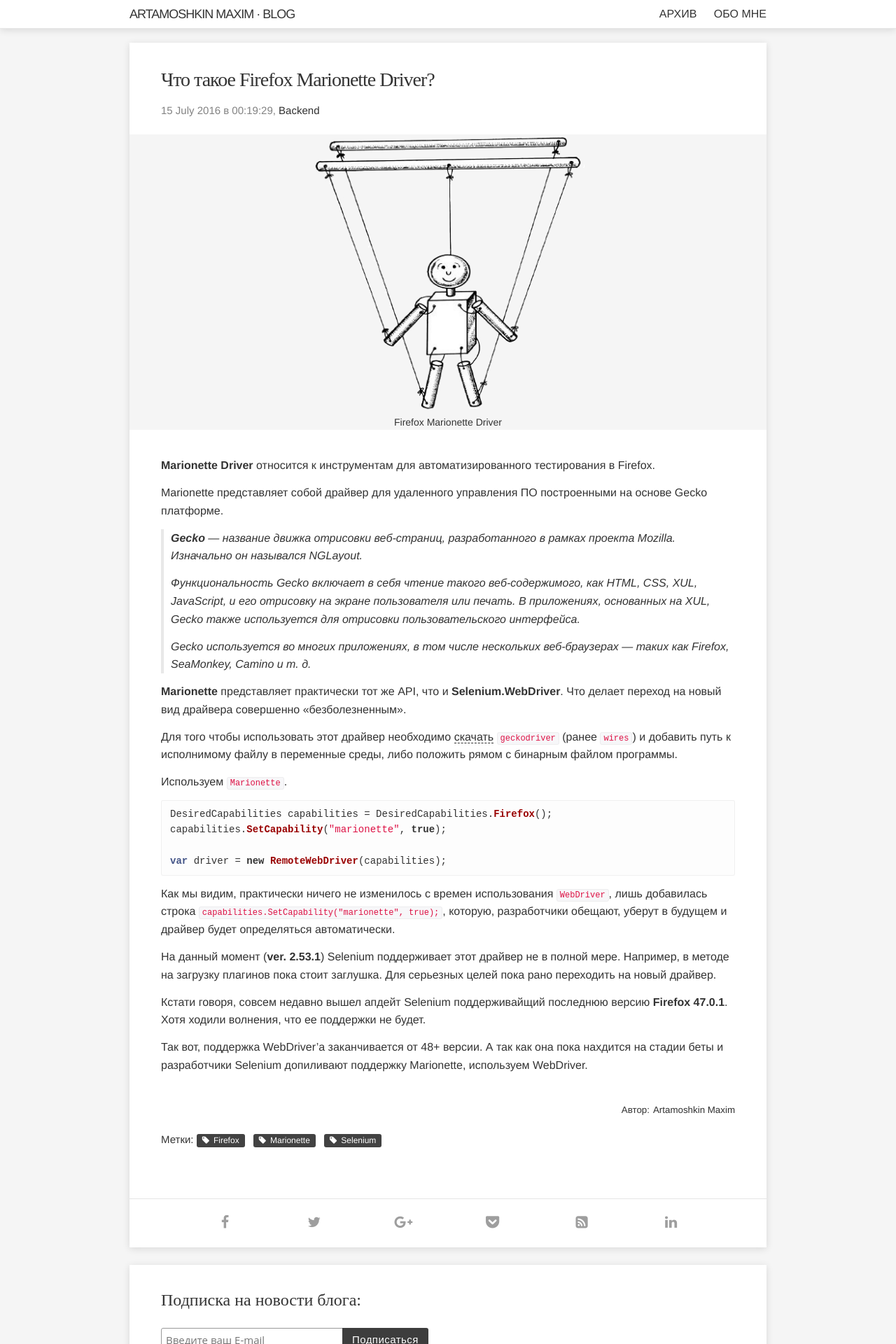
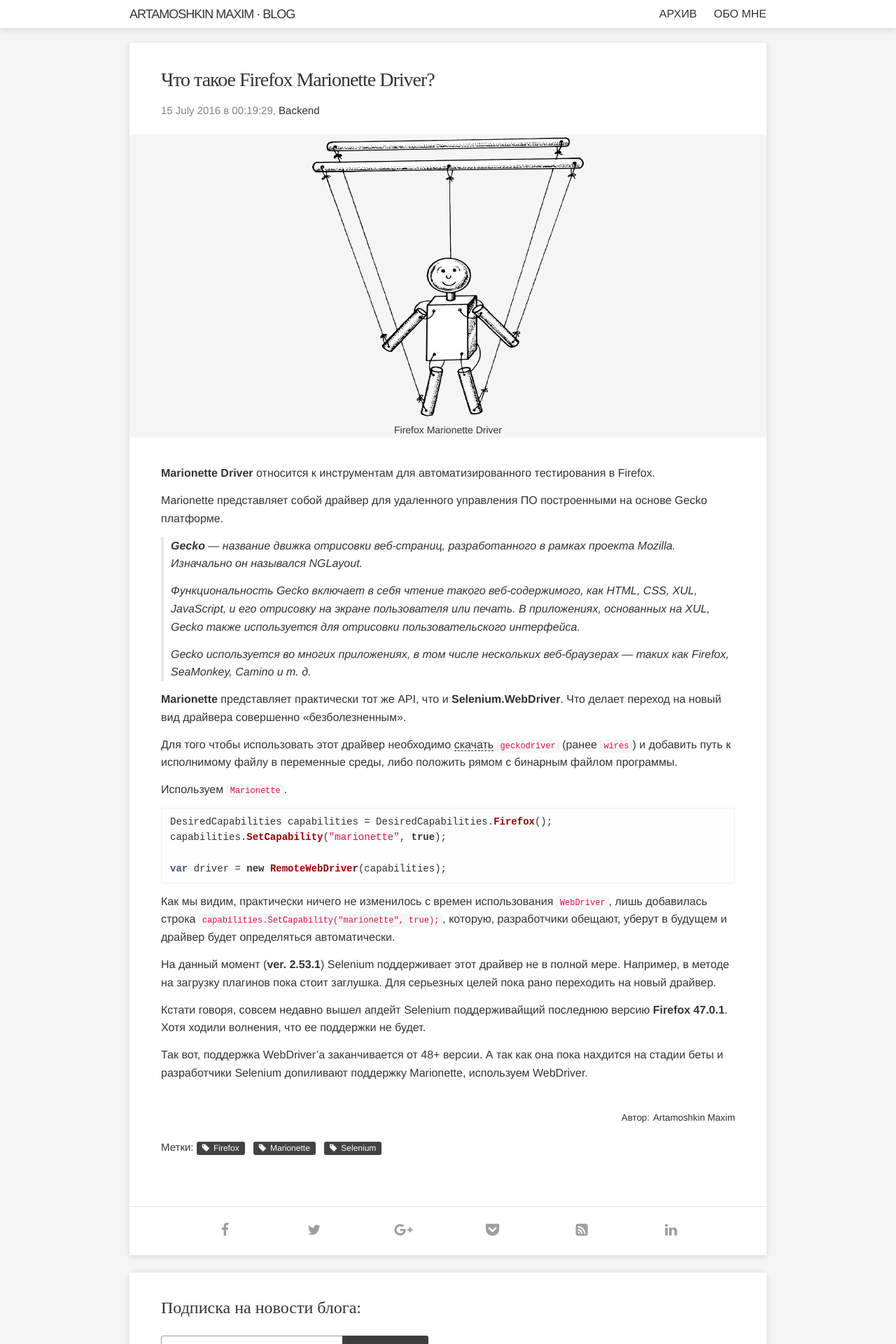
Before and after one commit to martamoshkin/blog.zverit.com, a Jekyll site: the page built from _posts/backend/2016-7-15-what-is-firefox-marionette-driver.md, in a window 1280 px wide. Shown: the top 1920 px of the page at 70% size. Built offline with Jekyll 4.4.1, drawn with Linux system fonts in a browser that asks for light colours; some web fonts are replaced; comment, search, counter and statistics services are not loaded.

Commit message:
fix images

```diff
--- a/_sass/_post.scss
+++ b/_sass/_post.scss
@@ -139,14 +139,9 @@
 .post-logo {
     display: flex;
     width: 100%;
-    max-height: 430px;
     height: 100%;
     text-align: center;
     flex-direction: column;
     background-color: $background-color;
     justify-content: center;
-
-    .image {
-        max-height: 400px;
-    }
 }
```
